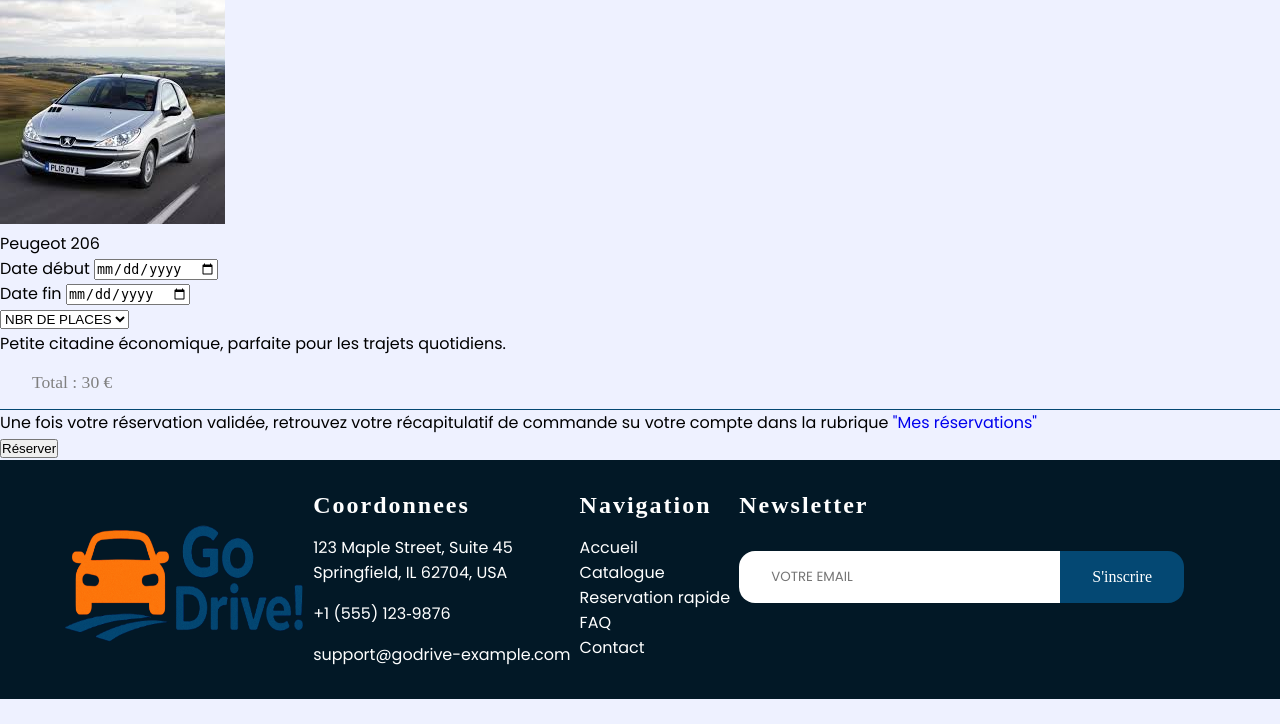
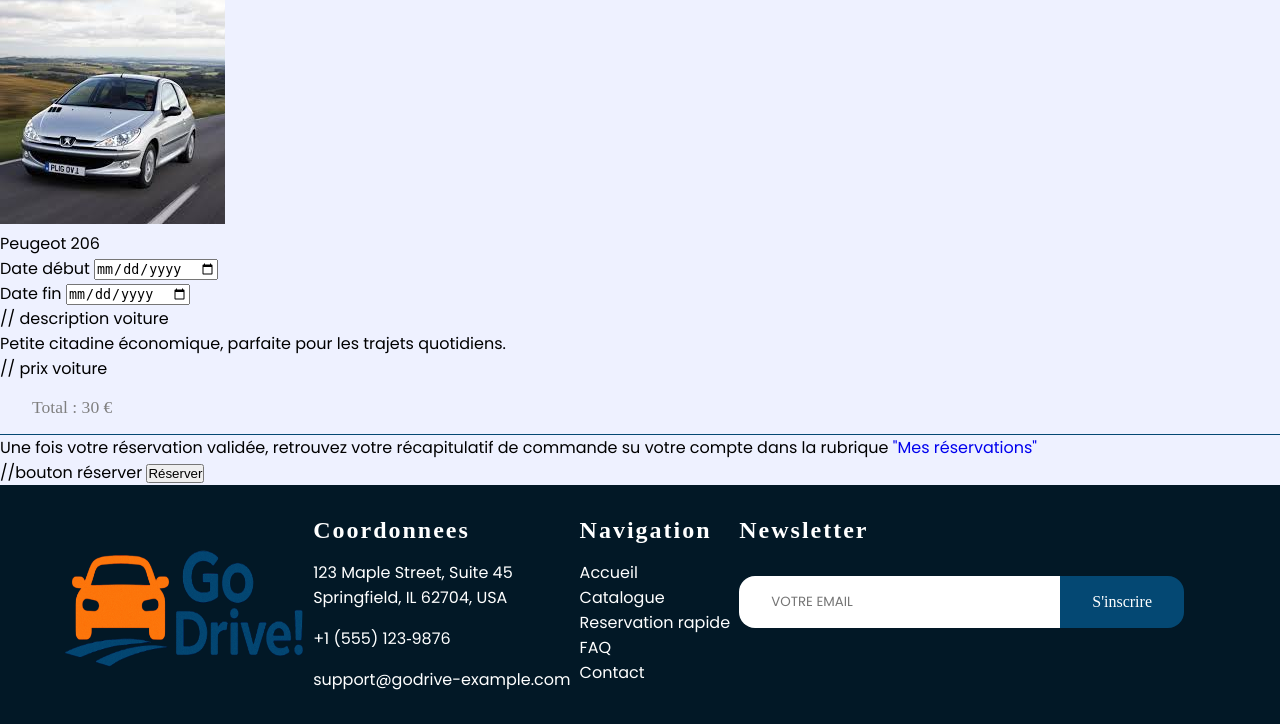
Before and after one commit to Sefora-HS/GoDrive, a PHP site: page /pages/produit.php?id=1 in a window 1280 px wide. Shown: the part 169-893 px from the top of the page. Before the commit the page ends 868 px from the top, so only its background shows below. Run offline with PHP 8.4, Linux system fonts and the light colour scheme; the visitor is signed in with stand-in values (Sample User, id 1); data comes from the database, SQL or seed files in the repository; some web fonts are replaced.

Commit message:
produit.php

```diff
--- a/pages/produit.php
+++ b/pages/produit.php
@@ -72,6 +72,7 @@ if (!$vehicule) {
 
         <img src="images/<?= htmlspecialchars($vehicule['image']) ?>"
             alt="<?= htmlspecialchars($vehicule['nom_vehicule']) ?>">
+
         <div class="nom_vehicule_prod"> <?= htmlspecialchars($vehicule['nom_vehicule']) ?> </div>
 
         <div class="date-wrapper">
@@ -83,22 +84,12 @@ if (!$vehicule) {
             <input type="date" id="dateFin" name="dateFin">
         </div>
 
-        <div class="input-box">
-            <select name="places" required>
-                <option value="" disabled selected>NBR DE PLACES</option>
-
-                <?php
-                for ($i = 1; $i <= $nb_places; $i++) {
-                    echo "<option value='$i'>$i place" . ($i > 1 ? 's' : '') . "</option>";
-                }
-                ?>
-            </select>
-        </div>
-
+// description voiture
         <p class="description">
             <?= htmlspecialchars($vehicule['description']) ?>
         </p>
 
+        // prix voiture
         <p class="prix">
             Total : <?= htmlspecialchars($vehicule['prix_jour']) ?> €
         </p>
@@ -108,6 +99,8 @@ if (!$vehicule) {
             Une fois votre réservation validée, retrouvez votre récapitulatif de commande su votre compte dans la rubrique <a href="./mesreservations">"Mes réservations"</a>
         </p>
 
+
+    //bouton réserver
 
         <button class="pill-btn" aria-label="Réserver">
             Réserver
```
